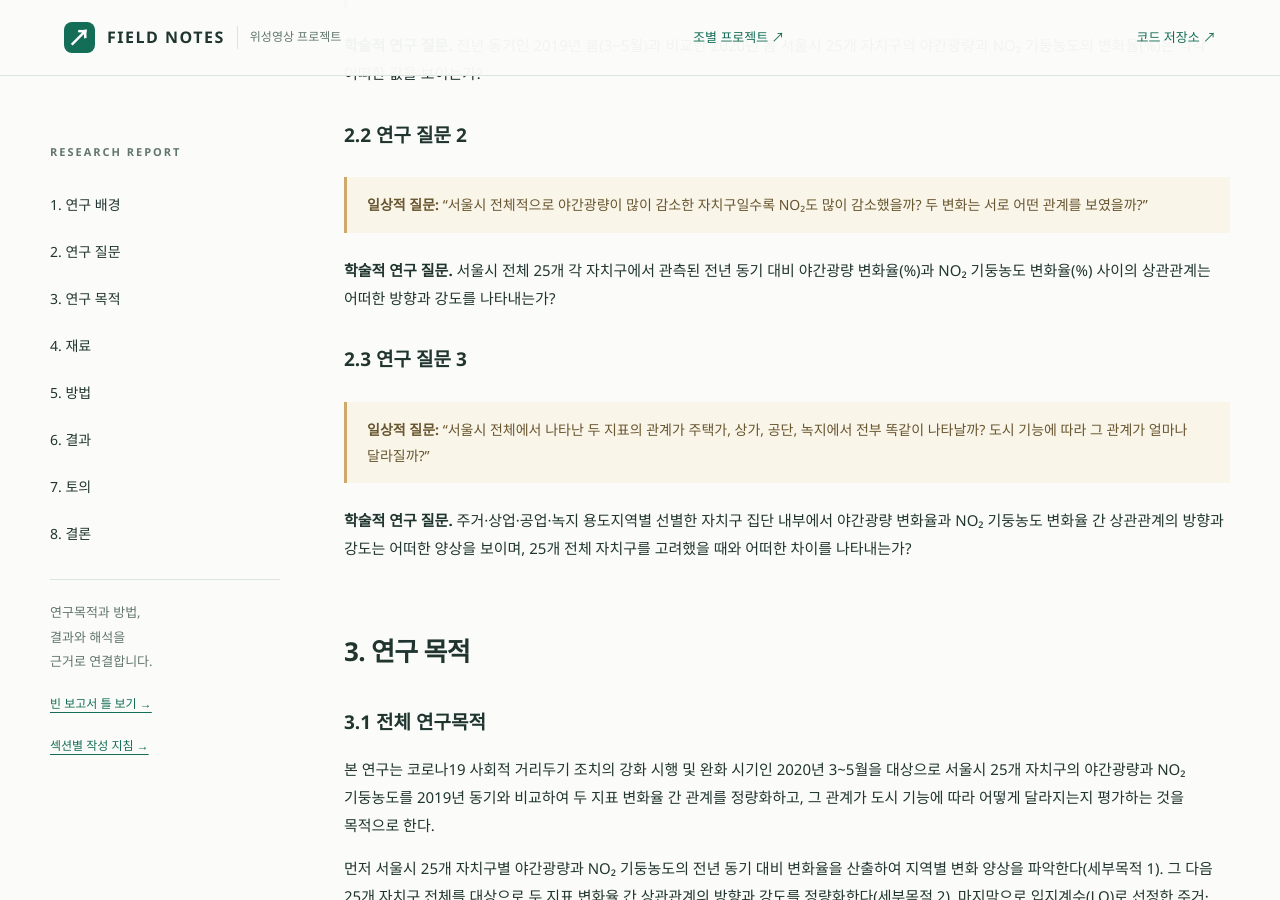
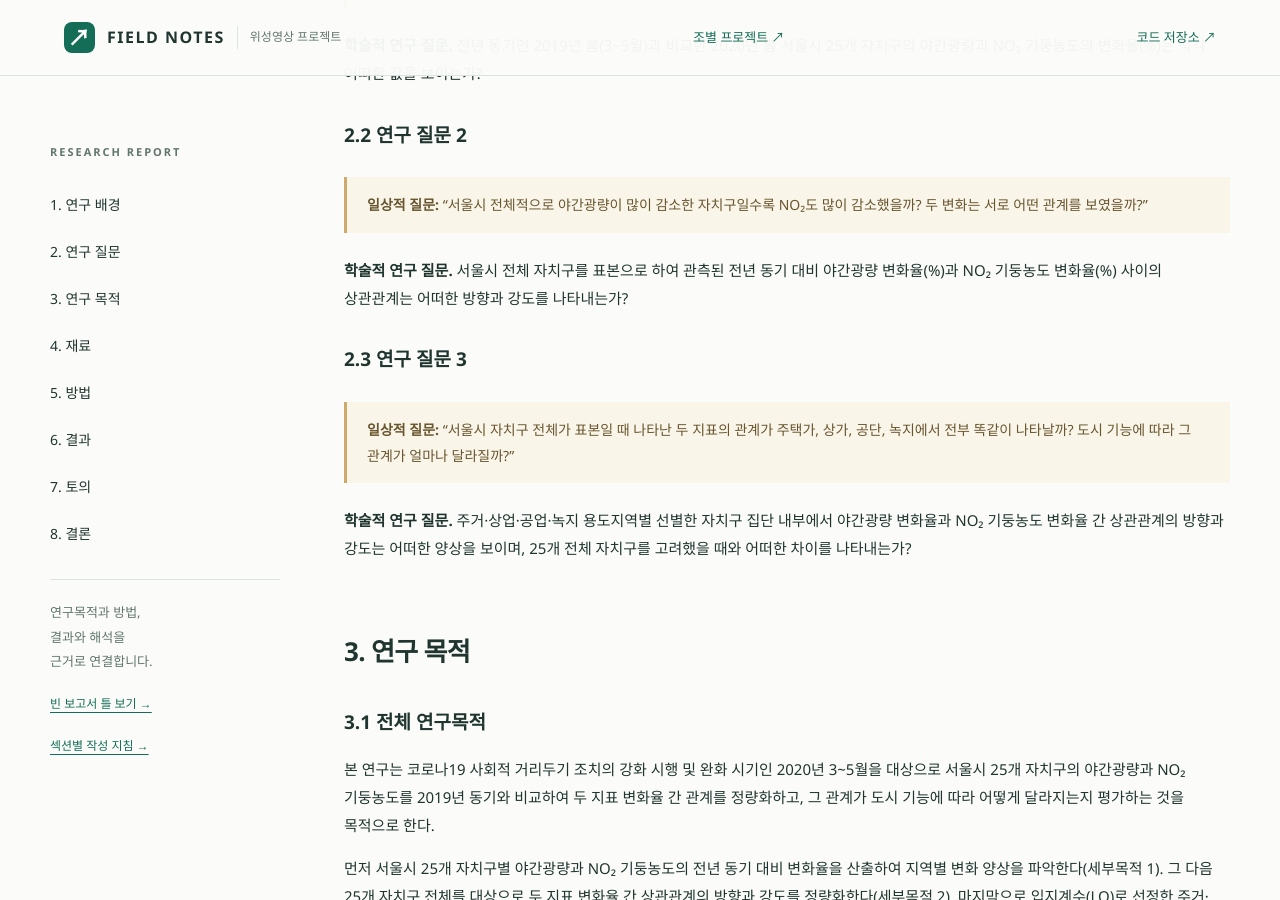
Before and after one commit to rlawkdgns3550-cmyk/surveying2_team03, a Jekyll site: the page built from docs/index.md, in a window 1280 px wide and 900 px high, scrolled down 5246 px. Built offline with Jekyll 4.4.1, drawn with Linux system fonts in a browser that asks for light colours; some of the changed text lies outside the part shown.

Commit message:
Update index.md

```diff
--- a/docs/index.md
+++ b/docs/index.md
@@ -49,10 +49,10 @@ badge: "빈 학술 보고서 틀"
 ### 2.2 연구 질문 2
 >**일상적 질문:** "서울시 전체적으로 야간광량이 많이 감소한 자치구일수록 NO₂도 많이 감소했을까? 두 변화는 서로 어떤 관계를 보였을까?"
 
-**학술적 연구 질문.** 서울시 전체 25개 각 자치구에서 관측된 전년 동기 대비 야간광량 변화율(%)과 NO₂ 기둥농도 변화율(%) 사이의 상관관계는 어떠한 방향과 강도를 나타내는가?
+**학술적 연구 질문.** 서울시 전체 자치구를 표본으로 하여 관측된 전년 동기 대비 야간광량 변화율(%)과 NO₂ 기둥농도 변화율(%) 사이의 상관관계는 어떠한 방향과 강도를 나타내는가?
 
 ### 2.3 연구 질문 3
->**일상적 질문:** "서울시 전체에서 나타난 두 지표의 관계가 주택가, 상가, 공단, 녹지에서 전부 똑같이 나타날까? 도시 기능에 따라 그 관계가 얼마나 달라질까?"
+>**일상적 질문:** "서울시 자치구 전체가 표본일 때 나타난 두 지표의 관계가 주택가, 상가, 공단, 녹지에서 전부 똑같이 나타날까? 도시 기능에 따라 그 관계가 얼마나 달라질까?"
 
 **학술적 연구 질문.** 주거·상업·공업·녹지 용도지역별 선별한 자치구 집단 내부에서 야간광량 변화율과 NO₂ 기둥농도 변화율 간 상관관계의 방향과 강도는 어떠한 양상을 보이며, 25개 전체 자치구를 고려했을 때와 어떠한 차이를 나타내는가?
 
@@ -75,7 +75,7 @@ badge: "빈 학술 보고서 틀"
 **필요성 및 평가 지표.** 야간광량과 NO₂ 기둥농도는 서로 다른 대상을 관측하지만, 모두 교통·산업·상업 등 도시 활동의 영향을 받는다. 따라서 두 변화율의 상관관계를 분석하면 코로나19 초기 서울시 전반에서 두 지표가 같은 방향으로 변했는지 파악할 수 있다. 상관계수의 부호와 크기, p값, 신뢰구간을 평가 지표로 하며, 이 결과를 세부목적 3의 비교 기준으로 삼는다.
 
 ### 3.4 세부목적 3 · 도시지역의 4대 용도지역별 대표 자치구 집단의 '야간광량 변화율과 NO₂ 변화율 간 관계'의 방향과 강도를 평가
-**연구 질문 3의 목적화.** 입지계수(LQ)를 통해 선정한 주거·상업·공업·녹지 용도지역별 대표 자치구 집단 내부에서 야간광량 변화율(%)과 NO₂ 기둥농도 변화율(%) 사이의 상관관계를 각각 산출하고, 이를 서울시 25개 자치구 전체의 상관관계와 비교하여 도시 기능에 따른 연관성의 차이를 평가한다.
+**연구 질문 3의 목적화.** 입지계수(LQ)를 통해 주거·상업·공업·녹지 용도지역별로 선정한 각 대표 집단 내부에서 야간광량 변화율(%)과 NO₂ 기둥농도 변화율(%) 사이의 상관관계를 산출하고, 이를 서울시 25개 자치구 전체를 고려했을 때와 비교하여 도시 기능에 따른 연관성의 차이를 평가한다
 
 **필요성 및 평가 지표.** 서울시 전체의 상관관계는 기능이 다른 자치구를 하나로 묶은 결과이므로, 도시 기능에 따른 차이를 반영하지 못할 수 있다. 주거·상업·공업·녹지 지역은 주요 활동과 배출원 구성이 다르므로, LQ로 용도지역별 대표 자치구 집단을 구분하여 집단별 상관관계를 분석할 필요가 있다. 집단별 상관계수의 부호와 크기, p값, 신뢰구간을 평가 지표로 하고, 이를 25개 자치구 전체 집단의 상관관계와 비교한다.
 
```
